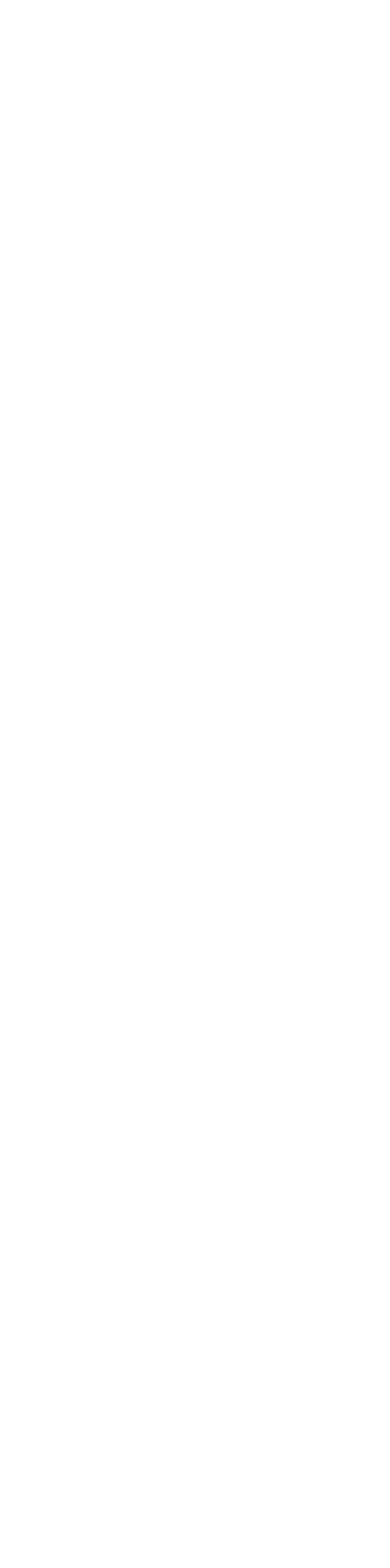
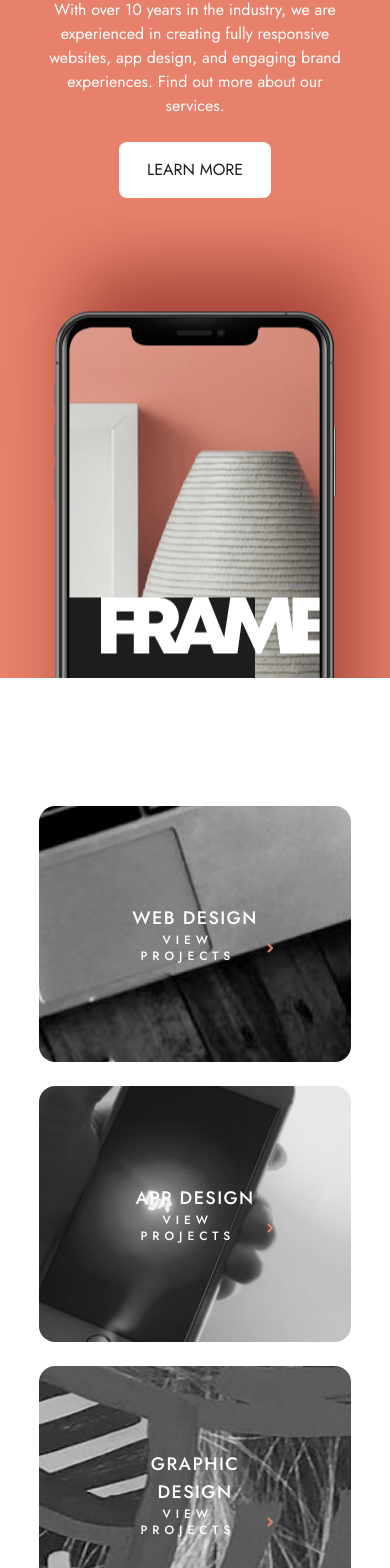
Before and after one commit to JakubStranianek/designo-multi-page-website, a React (Create React App) app in the folder designo/: page / in a window 390 px wide. Shown: the part 290-1858 px from the top of the page. Before the commit the page ends 844 px from the top, so only its background shows below. Built offline with nearby package versions, Linux system fonts and the light colour scheme.

Commit message:
project component for mobile done

```diff
--- a/designo/src/App.js
+++ b/designo/src/App.js
@@ -1,12 +1,14 @@
 import './App.css';
 import Header from './components/Header/header';
 import {Routes, Route} from "react-router-dom"
+import Home from './components/Home/home';
+import HomeProjects from './components/Home/HomeProjects';
 
 function App() {
   return (
     <div className="App">
       <Routes>
-        <Route path='/' element={<><Header/></>}/>
+        <Route path='/' element={<><Header/><Home/><HomeProjects/></>}/>
         <Route path='/our-company' element={<><Header/></>}/>
         <Route path='/location' element={<><Header/></>}/>
         <Route path='/contact' element={<><Header/></>}/>
--- /dev/null
+++ b/designo/src/components/Home/HomeProjects.js
@@ -0,0 +1,31 @@
+import React from 'react'
+import {Link} from "react-router-dom"
+
+export default function HomeProjects() {
+  return (
+    <div className='projects w-full bg-myWhite -mt-80 flex justify-center relative z-10'>
+            <div className='w-4/5 flex flex-col mt-32 pb-14'>
+                <div className='w-full h-64 bg-web-mobile bg-no-repeat bg-center bg-cover rounded-2xl relative'>
+                    <div className='absolute transform top-1/2 left-1/2 -translate-x-1/2 -translate-y-1/2 text-center font-jost text-myWhite font-medium'>
+                        <h4 className='text-lg tracking-[1.4px]'>WEB DESIGN</h4>
+                        <Link to="/web-design" className='text-xs  tracking-[5px] flex items-center'>VIEW PROJECTS <svg width="7" height="10" className='ml-2' xmlns="http://www.w3.org/2000/svg"><path d="M1 1l4 4-4 4" stroke="#E7816B" stroke-width="2" fill="none" fillRule="evenodd"/></svg></Link>
+                    </div>
+                </div>
+
+                <div className='w-full h-64 bg-app-mobile bg-no-repeat bg-center bg-cover mt-6 rounded-2xl relative'>
+                    <div className='absolute transform top-1/2 left-1/2 -translate-x-1/2 -translate-y-1/2 text-center font-jost text-myWhite font-medium'>
+                        <h4 className='text-lg tracking-[1.4px]'>APP DESIGN</h4>
+                        <Link to="/web-design" className='text-xs  tracking-[5px] flex items-center'>VIEW PROJECTS <svg width="7" height="10" className='ml-2' xmlns="http://www.w3.org/2000/svg"><path d="M1 1l4 4-4 4" stroke="#E7816B" stroke-width="2" fill="none" fillRule="evenodd"/></svg></Link>
+                    </div>
+                </div>
+
+                <div className='w-full h-64 bg-graphic-mobile bg-no-repeat bg-center bg-cover mt-6 rounded-2xl relative'>
+                    <div className='absolute transform top-1/2 left-1/2 -translate-x-1/2 -translate-y-1/2 text-center font-jost text-myWhite font-medium'>
+                        <h4 className='text-lg tracking-[1.4px]'>GRAPHIC DESIGN</h4>
+                        <Link to="/web-design" className='text-xs  tracking-[5px] flex items-center'>VIEW PROJECTS <svg width="7" height="10" className='ml-2' xmlns="http://www.w3.org/2000/svg"><path d="M1 1l4 4-4 4" stroke="#E7816B" stroke-width="2" fill="none" fillRule="evenodd"/></svg></Link>
+                    </div>
+                </div>
+            </div>
+    </div>
+  )
+}
--- /dev/null
+++ b/designo/src/components/Home/home.js
@@ -0,0 +1,23 @@
+import React from 'react'
+
+export default function home() {
+  return (
+    <div className='bg-peach flex flex-col items-center text-myWhite font-jost text-center'>
+        <div className='w-4/5 flex flex-col items-center mt-20'>
+            <h2 className='font-medium text-2xl'>Award-winning custom designs and digital branding solutions</h2>
+
+            <p className='mt-4'>
+                With over 10 years in the industry, we are experienced in creating fully responsive websites, app design, and engaging brand experiences. Find out more about our services.
+            </p>
+
+            <div className='w-[152px] h-14 rounded-lg bg-myWhite text-myBlack flex items-center justify-center mt-6'>
+                LEARN MORE
+            </div>
+        </div>
+
+        <div className='bg-peach w-full h-[800px]'>
+            <div className='w-full h-full bg-phone bg-center bg-no-repeat'></div>
+        </div>
+    </div>
+  )
+}
--- a/designo/tailwind.config.js
+++ b/designo/tailwind.config.js
@@ -17,6 +17,13 @@ module.exports = {
       fontFamily: {
         "jost":  ['Jost', 'sans-serif']
       },
+
+      backgroundImage: {
+        "phone":  "url(assets/home/desktop/image-hero-phone.png)",
+        "web-mobile":  "url(assets/home/mobile/image-web-design.jpg)",
+        "app-mobile":  "url(assets/home/mobile/image-app-design.jpg)",
+        "graphic-mobile":  "url(assets/home/mobile/image-graphic-design.jpg)",
+      },
     },
   },
   plugins: [],
```
